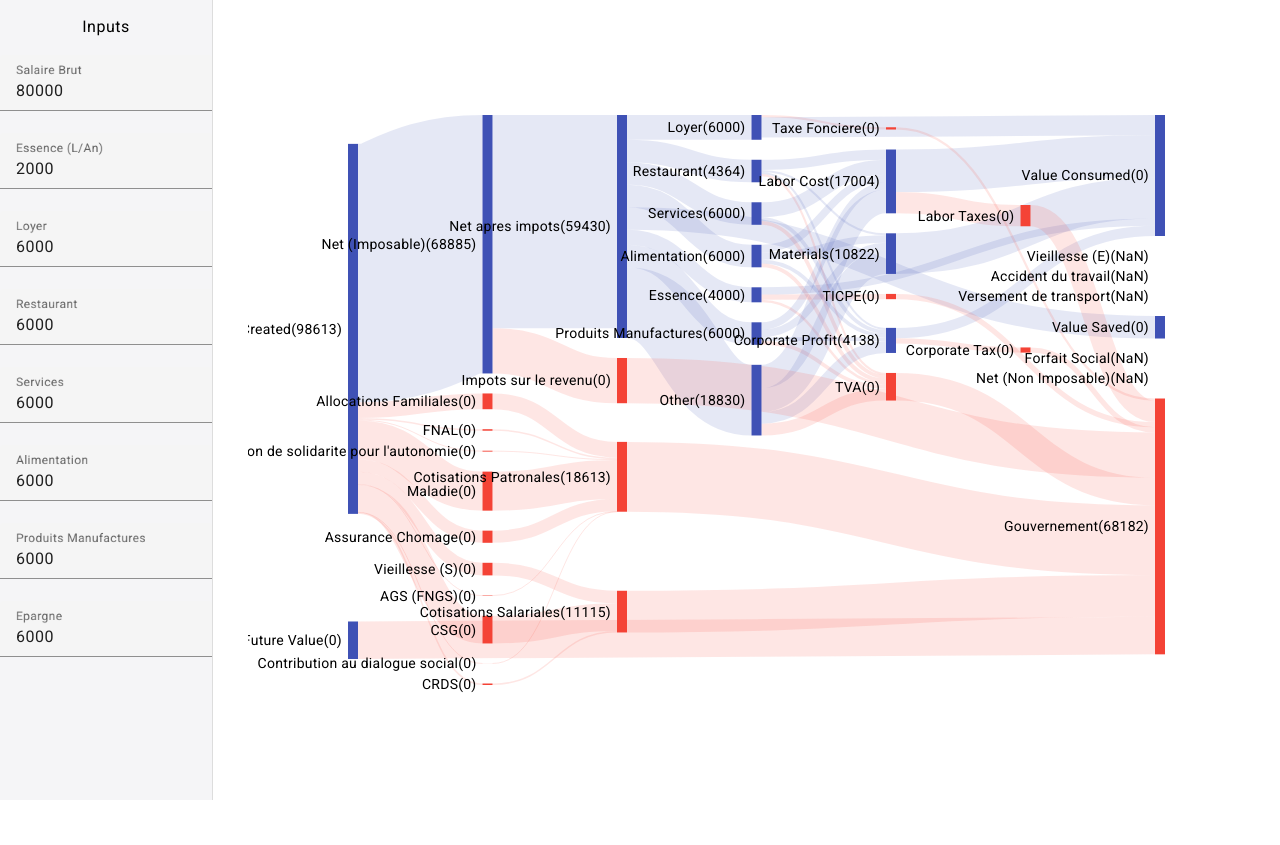
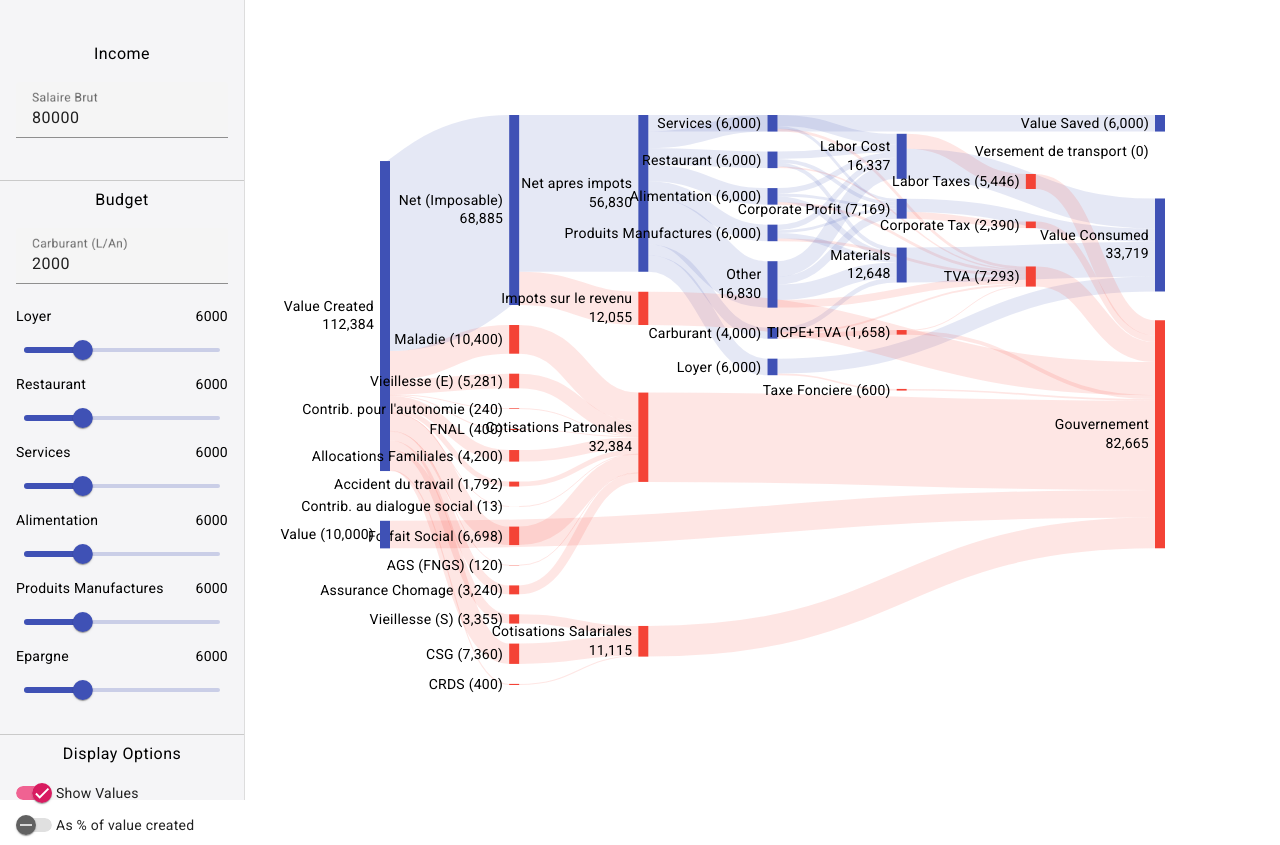
Before and after one commit to godardth/ouvalargent, an Angular app: page / in a window 1280 px wide. Before the commit the page ends 800 px from the top, so only its background shows below. Built offline with nearby package versions, Linux system fonts and the light colour scheme.

Commit message:
Improve the UI and fix calculation issues

```diff
--- a/src/app/app.module.ts
+++ b/src/app/app.module.ts
@@ -2,6 +2,8 @@ import { NgModule } from '@angular/core';
 import { FormsModule } from '@angular/forms';
 import { BrowserModule } from '@angular/platform-browser';
 import { MatInputModule } from '@angular/material/input';
+import { MatSliderModule } from '@angular/material/slider';
+import { MatSlideToggleModule } from '@angular/material/slide-toggle';
 
 import { AppRoutingModule } from './app-routing.module';
 import { AppComponent } from './app.component';
@@ -18,7 +20,9 @@ import { BrowserAnimationsModule } from '@angular/platform-browser/animations';
     AppRoutingModule,
     FormsModule,
     BrowserAnimationsModule,
-    MatInputModule
+    MatInputModule,
+    MatSliderModule,
+    MatSlideToggleModule
   ],
   providers: [],
   bootstrap: [AppComponent]
--- a/src/app/sankey/sankey.component.html
+++ b/src/app/sankey/sankey.component.html
@@ -1,16 +1,38 @@
 <div class="sankey-container">
     <div class="inputs">
-        <form class="form">
-            <h4>Inputs</h4>
-            <ng-container *ngFor="let input of inputs">
-                <div>
-                    <mat-form-field class="full-width">
-                        <mat-label>{{ input.label }}</mat-label>
-                        <input matInput name="{{input.variable}}" [ngModel]="values[input.variable]" (ngModelChange)="update(input.variable, $event)">
-                    </mat-form-field>
-                </div>
+        <div class="form">
+            <ng-container *ngFor="let section of inputs">
+                <h4>{{ section.section }}</h4>
+                <ng-container *ngFor="let input of section.inputs">
+                    <div class="input-container">
+                        <mat-form-field *ngIf="input.type=='number'">
+                            <mat-label>{{ input.label }}</mat-label>
+                            <input matInput name="{{input.variable}}" [ngModel]="values[input.variable]" (ngModelChange)="update(input.variable, $event)">
+                        </mat-form-field>
+                        <div class="slider-container" *ngIf="input.type=='slider'">
+                            <div class="label-container">
+                                <label id="example-name-label" class="example-name-label">{{ input.label }}</label>
+                                <label class="example-value-label">{{values[input.variable] }}</label>
+                            </div>
+                            <mat-slider  min="0" max="20000" step="1">
+                                <input name="{{input.variable}}" matSliderThumb [(ngModel)]="values[input.variable]" (ngModelChange)="update(input.variable, $event)">
+                            </mat-slider>
+                        </div>
+                    </div>
+                </ng-container>
             </ng-container>
-        </form>
+            <h4>Display Options</h4>
+            <div class="input-container slide-toggle">
+                <mat-slide-toggle [(ngModel)]="displayOptions.showValues" (ngModelChange)="updateChartDrawing()">
+                    Show Values
+                </mat-slide-toggle>
+            </div>
+            <div class="input-container slide-toggle">
+                <mat-slide-toggle [(ngModel)]="displayOptions.asPercent" (ngModelChange)="updateChartDrawing()">
+                    As % of value created
+                </mat-slide-toggle>
+            </div>
+        </div>
     </div>
     <div class="chart">
         <div id="container"></div>
--- a/src/app/sankey/sankey.component.sass
+++ b/src/app/sankey/sankey.component.sass
@@ -14,6 +14,22 @@
         gap: 15px
         h4
             text-align: center
+            padding-top: 7px
+            margin-top: 20px
+            border-top: 1px solid #cacaca
+            &:first-child
+                border-top: none
+        .input-container
+            padding: 0 16px
+            &.slide-toggle
+                margin-top: 10px
+        .slider-container
+            display: flex
+            flex-direction: column
+            .label-container
+                display: flex
+                justify-content: space-between
+                gap: 20px
 
     .chart
         display: flex
--- a/src/app/sankey/sankey.component.ts
+++ b/src/app/sankey/sankey.component.ts
@@ -18,18 +18,23 @@ export class SankeyComponent implements OnInit {
   colors: any = {};
   constants: any = {};
   values: any = {};
+  displayOptions = {
+    'showValues': true,
+    'asPercent': false
+  }
 
   // D3 Sankey
   private svg: any;
   private margin = 100;
   private observer?: ResizeObserver;
   private dataSankey: SankeyGraph<any, any> = {nodes: [], links: []};
+  private valueCreated: number = 1;
 
   ngOnInit() {
     this.inputs = SampleJson.inputs;
     this.colors = SampleJson.colors;
     this.constants = SampleJson.constants;
-    this.inputs.forEach(o => this.values[o.variable] = o.default);
+    this.inputs.forEach((s: any) => s.inputs.forEach((o: any) => this.values[o.variable] = o.default));
     this.updateChartData();
   }
 
@@ -54,7 +59,6 @@ export class SankeyComponent implements OnInit {
     let ref: any = {};
     let rows: Array<any> = [];
     let nodes: Array<string> = [];
-    let totals: any = {};
     SampleJson.groups.forEach(group => {
       let total: number = 0;
       if (!nodes.includes(group.title)) nodes.push(group.title);
@@ -71,8 +75,8 @@ export class SankeyComponent implements OnInit {
           total += value;
         }
       });
-      totals[group.title] = total;
       if ("ref" in group) ref[group.ref as keyof typeof group] = total;
+      if (group.title == 'Value Created') this.valueCreated = total;
     });
 
     // Format Nodes & Links in D3-Sankey format
@@ -81,7 +85,16 @@ export class SankeyComponent implements OnInit {
       return color ? (color[0]=='#' ? color : this.colors[color]) : '#000';
     }
     let getNodeValue = (title: string) => {
-      return totals[title];
+      let left = rows.filter((row: any) => row[1]==title);
+      let rght = rows.filter((row: any) => row[0]==title);
+      let sum = (rows: any[]) => rows.reduce((a: number, c: any) => a+c[2], 0);
+      if (left.length && rght.length) {
+        if (sum(left)!=sum(rght)) console.log('WARNING: Left & Right values mismatch for block "'+title+'" (left='+sum(left)+"/right="+sum(rght)+')');
+        return sum(left);
+      }
+      if (left.length) return sum(left);
+      if (rght.length) return sum(rght);
+      return 0;
     };
     this.dataSankey.nodes = nodes.map((title: any) => ({name: title, color: getNodeColor(title), total: getNodeValue(title)}));
     let i = (title: string) => this.dataSankey.nodes.findIndex((o: any) => o.name == title);
@@ -99,9 +112,7 @@ export class SankeyComponent implements OnInit {
     if (!container) return;
     var width = container.clientWidth - (this.margin * 2);
     var height = container.clientHeight - (this.margin * 2);
-    console.log('width', width, height);
     if (width < 0 || height < 0) return;
-    console.log('width', width, height);
 
     // Update the chart
     d3.select("#container").html("")
@@ -142,13 +153,30 @@ export class SankeyComponent implements OnInit {
       .attr("width", sankey.nodeWidth())
       .style("fill", (d: any) => d.color);
 
-    // Nodes - Label
-    n.append("text")
+    // Nodes - Labels
+    let th = 30;
+    let dy = (d: any) => (d.y1 - d.y0);
+    let val = (d: any, p?: boolean) => {
+      let ret = ''
+      if (!this.displayOptions.showValues) return '';
+      if (!d.total) ret = '-';
+      if (this.displayOptions.asPercent) ret = (Math.round(10 * 100 * d.total / this.valueCreated)/10) + '%';
+      if (!this.displayOptions.asPercent) ret = Math.round(d.total).toLocaleString();
+      return (p?' (':'') + ret + (p?')':'')
+    };
+    let labelText = n.append("text")
       .attr("x", -6)
-      .attr("y", (d: any) => (d.y1 - d.y0) / 2)
-      .attr("dy", ".35em")
+      .attr("y", (d: any) => dy(d) / 2)
+      .attr("dy", (d: any) => (this.displayOptions.showValues && (dy(d) > th)) ? "-0.35em" : "0.35em")
       .attr("text-anchor", "end")
-      .text((d: any) => d.name + '('+Math.round(d.total)+')');
+      .text((d: any) => (this.displayOptions.showValues && (dy(d) > th)) ? '' : d.name+''+val(d, true));
+    labelText.append("tspan")
+      .attr("x", -6)
+      .text((d: any) => dy(d) > th ? d.name : '');
+    labelText.append("tspan")
+      .attr("x", -6)
+      .attr("dy", "1.3em")
+      .text((d: any) => dy(d) > th ? val(d): '');
 
   }
 
--- a/src/assets/france.json
+++ b/src/assets/france.json
@@ -1,13 +1,17 @@
 {
     "inputs" : [
-        { "label": "Salaire Brut", "variable": "income", "type": "number", "default": 80000 },
-        { "label": "Essence (L/An)", "variable": "essence", "type": "number", "default": 2000 },
-        { "label": "Loyer", "variable": "loyer", "type": "number", "default": 6000 },
-        { "label": "Restaurant", "variable": "restaurant", "type": "number", "default": 6000 },
-        { "label": "Services", "variable": "services", "type": "number", "default": 6000 },
-        { "label": "Alimentation", "variable": "alim", "type": "number", "default": 6000 },
-        { "label": "Produits Manufactures", "variable": "produits", "type": "number", "default": 6000 },
-        { "label": "Epargne", "variable": "epargne", "type": "number", "default": 6000 }
+        {"section": "Income", "inputs": [
+            { "label": "Salaire Brut", "variable": "income", "type": "number", "default": 80000 }
+        ]},
+        {"section": "Budget", "inputs": [
+            { "label": "Carburant (L/An)", "variable": "essence", "type": "number", "default": 2000 },
+            { "label": "Loyer", "variable": "loyer", "type": "slider", "default": 6000 },
+            { "label": "Restaurant", "variable": "restaurant", "type": "slider", "default": 6000 },
+            { "label": "Services", "variable": "services", "type": "slider", "default": 6000 },
+            { "label": "Alimentation", "variable": "alim", "type": "slider", "default": 6000 },
+            { "label": "Produits Manufactures", "variable": "produits", "type": "slider", "default": 6000 },
+            { "label": "Epargne", "variable": "epargne", "type": "slider", "default": 6000 }
+        ]}
     ],
     "constants": {
         "gas_price": 2,
@@ -30,20 +34,19 @@
             },
             "direction": "forward", "title": "Value Created", "color": "value_block", "breakdown": [
                 { "ref": "mal", "title": "Maladie", "formula": "v['income'] * 0.13", "color": "tax_link" },
-                { "ref": "retE", "title": "Vieillesse (E)", "formula": "Math.min(v['income'], v['PlafondA']) * 0.0855 + v['income'] * 0.019", "color": "tax_link" },
+                { "ref": "retE", "title": "Vieillesse (E)", "formula": "Math.min(v['income'], c['PlafondA']) * 0.0855 + v['income'] * 0.019", "color": "tax_link" },
                 { "ref": "retS", "title": "Vieillesse (S)", "formula": "Math.min(v['income'], c['PlafondA']) * 0.069 + v['income'] * 0.004", "color": "tax_link" },
                 { "ref": "alloc", "title": "Allocations Familiales", "formula": "v['income'] * 0.0525", "color": "tax_link" },
-                { "ref": "accTra", "title": "Accident du travail", "formula": "v['income'] * 0", "color": "tax_link" },
+                { "ref": "accTra", "title": "Accident du travail", "formula": "v['income'] * 0.0224", "color": "tax_link" },
                 { "ref": "fnal", "title": "FNAL", "formula": "v['income'] * 0.005", "color": "tax_link" },
-                { "ref": "cspa", "title": "Contribution de solidarite pour l'autonomie", "formula": "v['income'] * 0.003", "color": "tax_link" },
+                { "ref": "cspa", "title": "Contrib. pour l'autonomie", "formula": "v['income'] * 0.003", "color": "tax_link" },
                 { "ref": "trans", "title": "Versement de transport", "formula": "v['income'] * 0", "color": "tax_link" },
-                { "ref": "cds", "title": "Contribution au dialogue social", "formula": "v['income'] * 0.00016", "color": "tax_link" },
+                { "ref": "cds", "title": "Contrib. au dialogue social", "formula": "v['income'] * 0.00016", "color": "tax_link" },
                 { "ref": "chom", "title": "Assurance Chomage", "formula": "v['income'] * 0.0405", "color": "tax_link" },
                 { "ref": "ags", "title": "AGS (FNGS)", "formula": "v['income'] * 0.0015", "color": "tax_link" },
                 { "ref": "csg", "title": "CSG", "formula": "v['income'] * 0.092", "color": "tax_link" },
                 { "ref": "crds", "title": "CRDS", "formula": "v['income'] * 0.005", "color": "tax_link" },
-                { "ref": "forSoc", "title": "Forfait Social", "formula": "(r['mal']+r['retE']+r['alloc']+r['accTra']+r['fnal']+r['cspa']+r['trans']+r['cds']) * 0.3", "color": "tax_link" },
-                { "ref": "netN", "title": "Net (Non Imposable)", "formula": "0", "color": "tax_link" },
+                { "ref": "forSoc", "title": "Forfait Social", "formula": "(r['mal']+r['retE']+r['alloc']+r['accTra']+r['fnal']+r['cspa']+r['trans']+r['cds'])*0.3", "color": "tax_link" },
                 { "ref": "netI", "title": "Net (Imposable)", "formula": "v['income'] - (r['retS']+r['csg']+r['crds'])", "color": "value_link" }
             ]
         },
@@ -55,8 +58,9 @@
                 { "title": "Assurance Chomage", "formula": "r['chom']", "color": "tax_link" },
                 { "title": "Accident du travail", "formula": "r['accTra']", "color": "tax_link" },
                 { "title": "FNAL", "formula": "r['fnal']", "color": "tax_link" },
-                { "title": "Contribution de solidarite pour l'autonomie", "formula": "r['cspa']", "color": "tax_link" },
-                { "title": "Contribution au dialogue social", "formula": "r['cds']", "color": "tax_link" },
+                { "title": "Contrib. pour l'autonomie", "formula": "r['cspa']", "color": "tax_link" },
+                { "title": "Contrib. au dialogue social", "formula": "r['cds']", "color": "tax_link" },
+                { "title": "Forfait Social", "formula": "r['forSoc']", "color": "tax_link" },
                 { "title": "AGS (FNGS)", "formula": "r['ags']", "color": "tax_link" }
             ]
         },
@@ -77,21 +81,28 @@
         },
         {
             "direction": "forward", "title": "Net apres impots", "color": "value_block", "breakdown": [
-                { "ref": "essence", "title": "Essence", "formula": "v['essence'] * c['gas_price']", "color": "value_link" },
-                { "ref": "loyer", "title": "Loyer", "formula": "v['loyer']*1.1", "color": "value_link" },
+                { "ref": "essence", "title": "Carburant", "formula": "v['essence'] * c['gas_price']", "color": "value_link" },
+                { "ref": "loyer", "title": "Loyer", "formula": "v['loyer']", "color": "value_link" },
                 { "ref": "restau", "title": "Restaurant", "formula": "v['restaurant']", "color": "value_link" },
                 { "ref": "services", "title": "Services", "formula": "v['services']", "color": "value_link" },
                 { "ref": "alim", "title": "Alimentation", "formula": "v['alim']", "color": "value_link" },
                 { "ref": "manu", "title": "Produits Manufactures", "formula": "v['produits']", "color": "value_link" },
-                { "ref": "other", "title": "Other", "formula": "r['net']-v['essence']-v['loyer']-v['restaurant']-v['services']-v['alim']-v['produits']-v['epargne']", "color": "value_link" },
-                { "ref": "epargne", "title": "Value Saved", "formula": "v['epargne']", "color": "value_link" }
+                { "ref": "epargne", "title": "Value Saved", "formula": "v['epargne']", "color": "value_link" },
+                { "ref": "other", "title": "Other", "formula": "r['net']-r['essence']-r['loyer']-r['restau']-r['services']-r['alim']-r['manu']-r['epargne']", "color": "value_link" }
             ]
         },
         {
-            "direction": "forward", "title": "Essence", "color": "value_block", "breakdown": [
-                { "ref": "ticpe", "title": "TICPE", "formula": "v['essence']*0.7004", "color": "tax_link" },
+            "constants": { "TICPE": 0.691 },
+            "direction": "forward", "title": "Carburant", "color": "value_block", "breakdown": [
+                { "ref": "ticpewtva", "title": "TICPE+TVA", "formula": "v['essence']*c['TICPE']*(1+c['vat1'])", "color": "tax_link" },
                 { "ref": "gas_tva", "title": "TVA", "formula": "r['essence']*c['vat1']/(1+c['vat1'])", "color": "tax_link" },
-                { "ref": "essence_at", "title": "Value Consumed", "formula": "r['essence']-r['ticpe']-r['gas_tva']", "color": "value_link" }
+                { "ref": "essence_mat", "title": "Materials", "formula": "r['essence']-r['ticpewtva']-r['gas_tva']", "color": "value_link" }
+            ]
+        },
+        {
+            "direction": "forward", "title": "TICPE+TVA", "color": "tax_block", "breakdown": [
+                { "ref": "ticpe_tva", "title": "TVA", "formula": "r['ticpewtva']*c['vat1']/(1+c['vat1'])", "color": "tax_link" },
+                { "title": "Gouvernement", "formula": "r['ticpewtva']-r['ticpe_tva']", "color": "tax_link" }
             ]
         },
         {
@@ -104,8 +115,8 @@
             "direction": "forward", "title": "Restaurant", "color": "value_block", "breakdown": [
                 { "ref": "restau_tva", "title": "TVA", "formula": "r['restau']*c['vat2']/(1+c['vat2'])", "color": "tax_link" },
                 { "ref": "restau_hr", "title": "Labor Cost", "formula": "(r['restau']-r['restau_tva'])*0.5", "color": "value_link" },
-                { "ref": "restau_mat", "title": "Materials", "formula": "(r['restau']-r['restau_tva'])*0.1", "color": "value_link" },
-                { "ref": "restau_pnl", "title": "Corporate Profit", "formula": "(r['restau']-r['restau_tva'])*0.1", "color": "value_link" }
+                { "ref": "restau_mat", "title": "Materials", "formula": "(r['restau']-r['restau_tva'])*0.25", "color": "value_link" },
+                { "ref": "restau_pnl", "title": "Corporate Profit", "formula": "(r['restau']-r['restau_tva'])*0.25", "color": "value_link" }
             ]
         },
         {
@@ -141,8 +152,8 @@
         },
         {
             "direction": "forward", "title": "Corporate Profit", "color": "value_block", "breakdown": [
-                { "ref": "corp_tax", "title": "Corporate Tax", "formula": "(r['alim_pnl']+r['other_pnl'])*(1/3)", "color": "tax_link" },
-                { "title": "Value Consumed", "formula": "(r['alim_pnl']+r['other_pnl'])*(2/3)", "color": "value_link" }
+                { "ref": "corp_tax", "title": "Corporate Tax", "formula": "(r['alim_pnl']+r['other_pnl']+r['restau_pnl']+r['manu_pnl']+r['services_pnl'])*(1/3)", "color": "tax_link" },
+                { "title": "Value Consumed", "formula": "(r['alim_pnl']+r['other_pnl']+r['restau_pnl']+r['manu_pnl']+r['services_pnl'])*(2/3)", "color": "value_link" }
             ]
         },
         {
@@ -153,7 +164,7 @@
         },
         {
             "direction": "forward", "title": "Materials", "color": "value_block", "breakdown": [
-                { "title": "Value Consumed", "formula": "r['other_mat']+r['restau_mat']+r['alim_mat']+r['manu_mat']", "color": "value_link" }
+                { "title": "Value Consumed", "formula": "r['other_mat']+r['restau_mat']+r['alim_mat']+r['manu_mat']+r['essence_mat']", "color": "value_link" }
             ]
         },
         {
@@ -162,8 +173,7 @@
                 { "title": "Cotisations Patronales", "formula": "r['cpat']", "color": "tax_link" },
                 { "title": "Impots sur le revenu", "formula": "r['ir']", "color": "tax_link" },
                 { "title": "Taxe Fonciere", "formula": "r['taxfon']", "color": "tax_link" },
-                { "title": "TICPE", "formula": "r['ticpe']", "color": "tax_link" },
-                { "title": "TVA", "formula": "r['gas_tva']+r['restau_tva']+r['services_tva']+r['alim_tva']+r['manu_tva']+r['other_tva']", "color": "tax_link" },
+                { "title": "TVA", "formula": "r['gas_tva']+r['restau_tva']+r['services_tva']+r['alim_tva']+r['manu_tva']+r['other_tva']+r['ticpe_tva']", "color": "tax_link" },
                 { "title": "Corporate Tax", "formula": "r['corp_tax']", "color": "tax_link" },
                 { "title": "Labor Taxes", "formula": "r['lab_tax']", "color": "tax_link" },
                 { "title": "Future Value", "formula": "10000", "color": "tax_link" }
@@ -174,16 +184,18 @@
         { "title": "CSG", "color": "tax_block" },
         { "title": "CRDS", "color": "tax_block" },
         { "title": "Vieillesse (S)", "color": "tax_block" },
+        { "title": "Vieillesse (E)", "color": "tax_block" },
+        { "title": "Forfait Social", "color": "tax_block" },
         { "title": "Allocations Familiales", "color": "tax_block" },
         { "title": "Assurance Chomage", "color": "tax_block" },
         { "title": "FNAL", "color": "tax_block" },
         { "title": "TVA", "color": "tax_block" },
         { "title": "Maladie", "color": "tax_block" },
-        { "title": "TICPE", "color": "tax_block" },
         { "title": "Taxe Fonciere", "color": "tax_block" },
-        { "title": "Contribution au dialogue social", "color": "tax_block" },
+        { "title": "Contrib. au dialogue social", "color": "tax_block" },
+        { "title": "Accident du travail", "color": "tax_block" },
         { "title": "Impots sur le revenu", "color": "tax_block" },
-        { "title": "Contribution de solidarite pour l'autonomie", "color": "tax_block" },
+        { "title": "Contrib. pour l'autonomie", "color": "tax_block" },
         { "title": "AGS (FNGS)", "color": "tax_block" },
         { "title": "Labor Taxes", "color": "tax_block" },
         { "title": "Corporate Tax", "color": "tax_block" },
```
